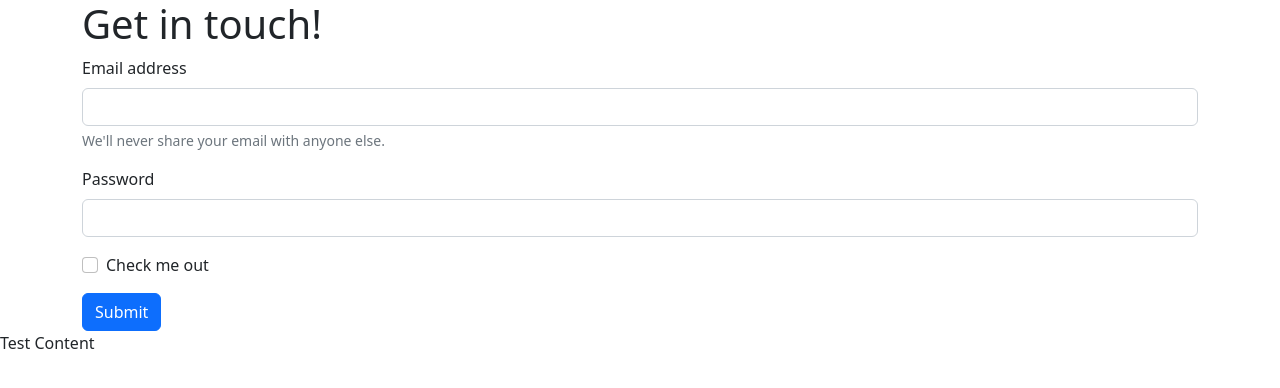
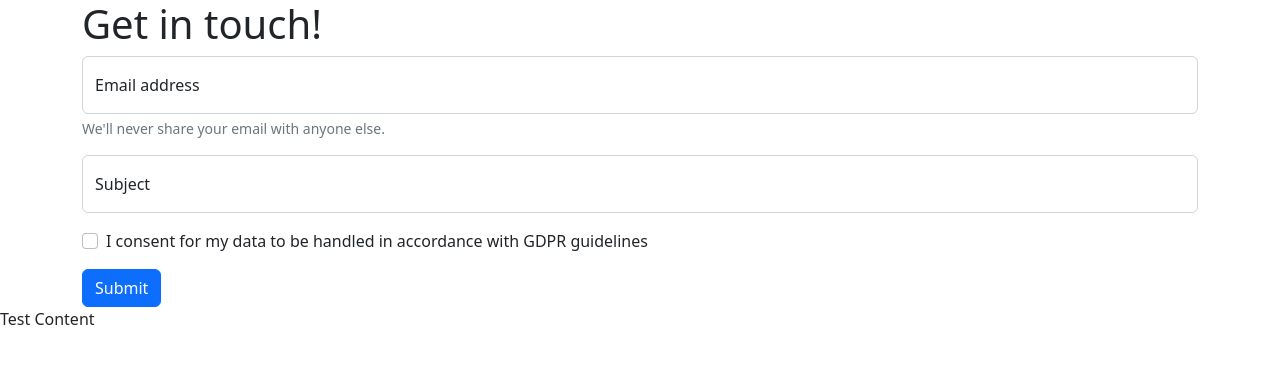
Before and after one commit to asbhogal/PHP-Contact-Form, a PHP site: page / in a window 1280 px wide. Shown: the top 388 px of the page. Run offline with PHP 8.4, Linux system fonts and the light colour scheme.

Commit message:
Adjusted Bootstrap form styling

```diff
--- a/index.php
+++ b/index.php
@@ -19,18 +19,18 @@
 			<h1>Get in touch!</h1>
 
 			<form>
-			  <div class="mb-3">
-			    <label for="exampleInputEmail1" class="form-label">Email address</label>
-			    <input type="email" class="form-control" id="exampleInputEmail1" aria-describedby="emailHelp">
-			    <div id="emailHelp" class="form-text">We'll never share your email with anyone else.</div>
-			  </div>
-			  <div class="mb-3">
-			    <label for="exampleInputPassword1" class="form-label">Password</label>
-			    <input type="password" class="form-control" id="exampleInputPassword1">
-			  </div>
+				<div class="form-floating mb-3">
+  				<input type="email" class="form-control" id="email-address" placeholder="name@example.com">
+  				<label for="floatingInput">Email address</label>
+					<div id="emailHelp" class="form-text">We'll never share your email with anyone else.</div>
+				</div>
+				<div class="form-floating mb-3">
+  				<input type="text" class="form-control" placeholder="Subject" aria-label="input" aria-describedby="input">
+					<label for="floatingInput">Subject</label>
+				</div>
 			  <div class="mb-3 form-check">
 			    <input type="checkbox" class="form-check-input" id="exampleCheck1">
-			    <label class="form-check-label" for="exampleCheck1">Check me out</label>
+			    <label class="form-check-label" for="exampleCheck1">I consent for my data to be handled in accordance with GDPR guidelines</label>
 			  </div>
 			  <button type="submit" class="btn btn-primary">Submit</button>
 		</form>
```
